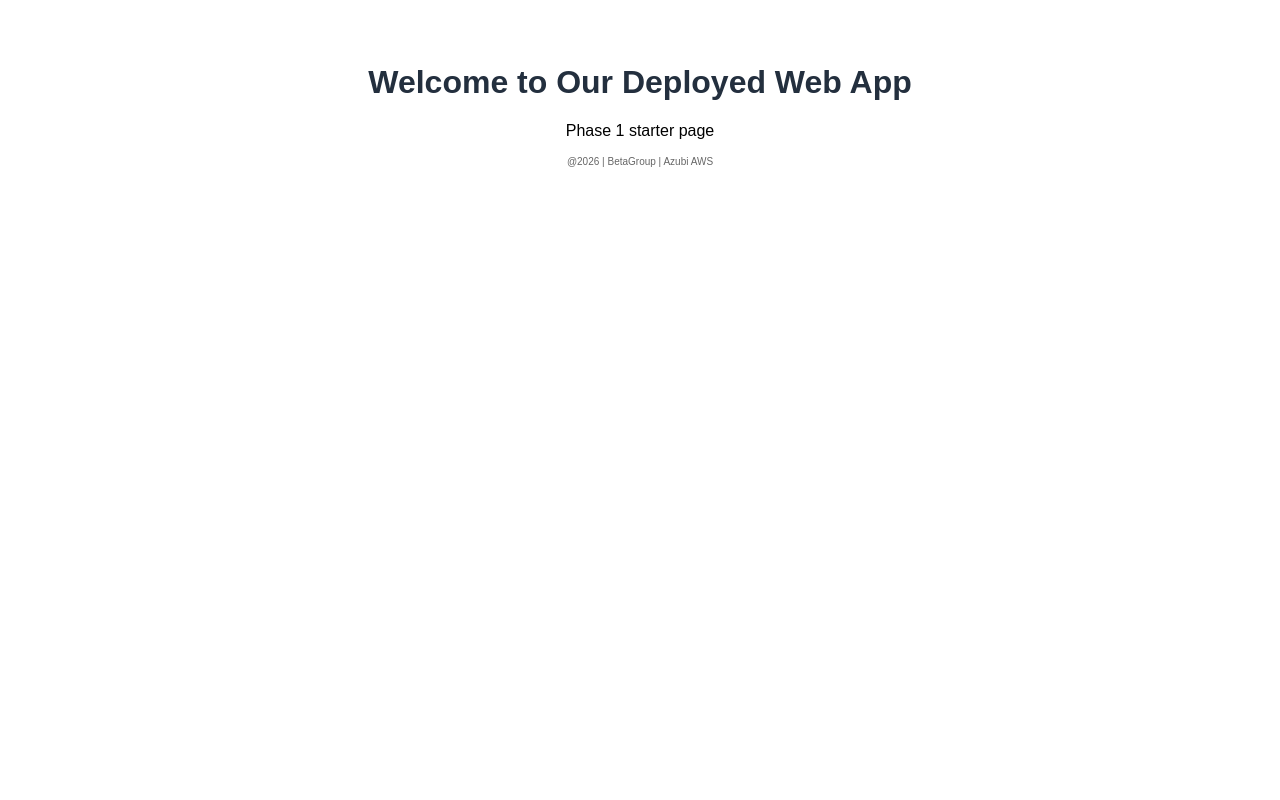
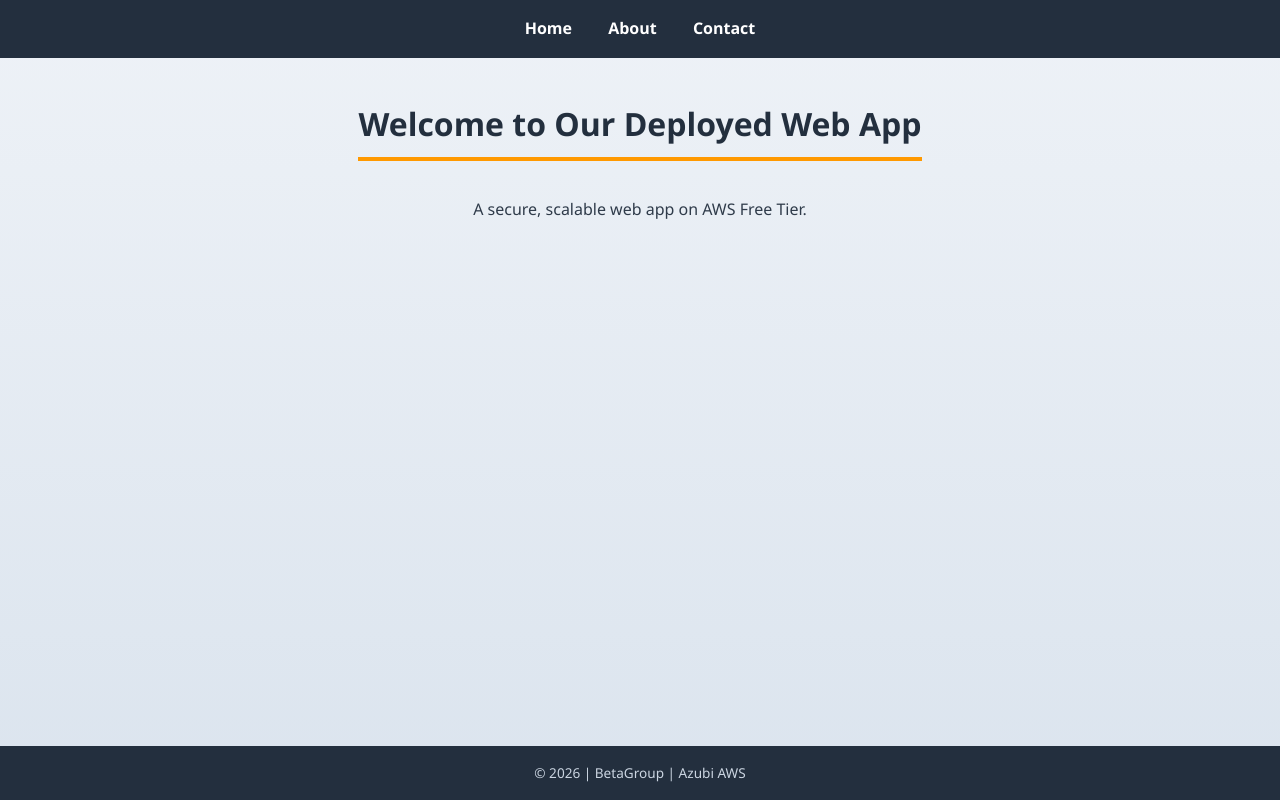
Before and after one commit to AmoahEmmanuelLarbi/AZUBI_AFRICA_BETA_aws-secure-scalable-webapp, a plain HTML site: page app/index.html in a window 1280 px wide. Drawn offline with Linux system fonts and the light colour scheme.

Commit message:
feature: add About and Contact page

```diff
--- a/app/css/style.css
+++ b/app/css/style.css
@@ -1,2 +1,24 @@
 body { font-family: Arial, sans-serif; text-align: center; margin-top: 4rem; }
 h1 { color: #232f3e; }
+
+nav { margin-bottom: 2rem; }
+nav a { margin: 0 0.75rem; color: #232f3e; text-decoration: none; font-weight: bold; }
+nav a:hover { text-decoration: underline; }
+
+/* Phase 2 polish */
+:root { --dark: #232f3e; --accent: #ff9900; --bg: #f4f6f8; }
+body { background: var(--bg); color: #333; font-family: "Segoe UI", Arial, sans-serif; line-height: 1.6; margin: 0; padding: 0 1rem 3rem; }
+nav { background: var(--dark); margin: 0 -1rem 2.5rem; padding: 1rem; }
+nav a { color: #fff; margin: 0 1rem; padding-bottom: 4px; }
+nav a:hover { color: var(--accent); border-bottom: 2px solid var(--accent); text-decoration: none; }
+h1 { color: var(--dark); margin-bottom: 1rem; }
+p { max-width: 640px; margin-left: auto; margin-right: auto; }
+
+/* Sticky footer */
+body { min-height: 100vh; display: flex; flex-direction: column; box-sizing: border-box; padding-bottom: 0; }
+footer { margin: auto -1rem 0; background: var(--dark); color: #cbd5e1; text-align: center; padding: 1rem; font-size: 0.85rem; }
+
+/* Background colours */
+body { background: linear-gradient(180deg, #eef2f7 0%, #dbe4ee 100%); background-attachment: fixed; }
+h1 { display: table; margin: 0 auto 1.25rem; padding-bottom: 0.5rem; border-bottom: 4px solid var(--accent); }
+p { color: #2f3b4a; }
--- a/app/index.html
+++ b/app/index.html
@@ -7,9 +7,14 @@
   <link rel="stylesheet" href="css/style.css">
 </head>
 <body>
+  <nav>
+  <a href="index.html">Home</a>
+  <a href="about.html">About</a>
+  <a href="contact.html">Contact</a>
+</nav>
   <h1>Welcome to Our Deployed Web App</h1>
-  <p>Phase 1 starter page</p>
-  <p style="font-size: 10px; color: #666;">@2026 | BetaGroup | Azubi AWS</p>
+  <p>A secure, scalable web app on AWS Free Tier.</p>
+  <footer>&copy; 2026 | BetaGroup | Azubi AWS</footer>
   <script src="js/main.js"></script>
 </body>
 </html>
```
Also changed, not shown: app/about.html (added, +21 -0 lines), app/contact.html (added, +21 -0 lines).
